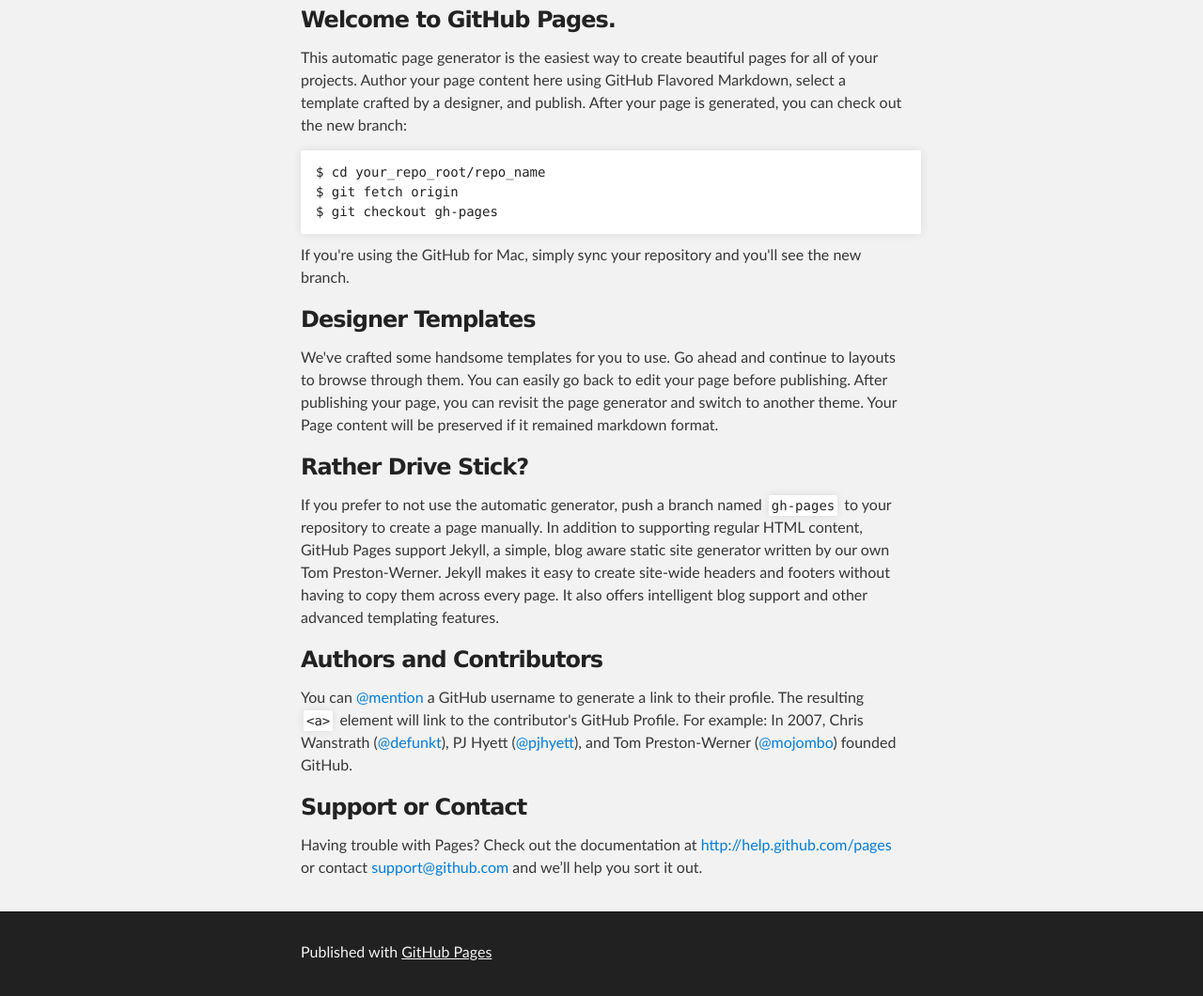
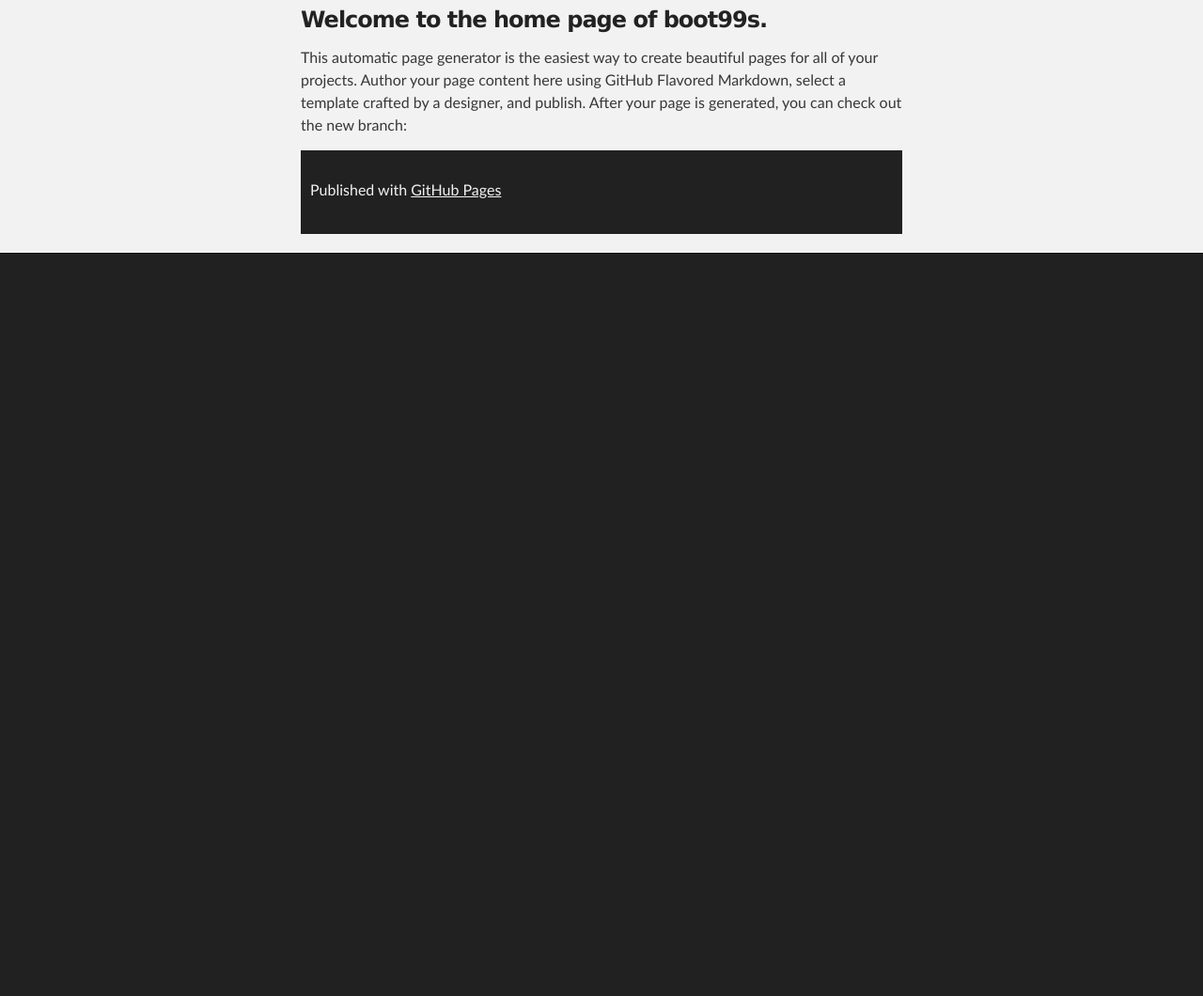
Before and after one commit to robertagrussu/_boot99.github.io, a plain HTML site: page index.html in a window 1280 px wide. Shown: the part 221-1281 px from the top of the page at 94% size. After the commit the page ends 800 px from the top, so only its background shows below. Drawn offline with Linux system fonts and the light colour scheme.

Commit message:
Update index.html

```diff
--- a/index.html
+++ b/index.html
@@ -28,38 +28,11 @@
     <div id="main_content_wrap" class="outer">
       <section id="main_content" class="inner">
         <h3>
-<a name="welcome-to-github-pages" class="anchor" href="#welcome-to-github-pages"><span class="octicon octicon-link"></span></a>Welcome to GitHub Pages.</h3>
+<a name="welcome-to-github-pages" class="anchor" href="#welcome-to-github-pages">
+  <span class="octicon octicon-link"></span></a>Welcome to the home page of boot99s.</h3>
 
 <p>This automatic page generator is the easiest way to create beautiful pages for all of your projects. Author your page content here using GitHub Flavored Markdown, select a template crafted by a designer, and publish. After your page is generated, you can check out the new branch:</p>
 
-<pre><code>$ cd your_repo_root/repo_name
-$ git fetch origin
-$ git checkout gh-pages
-</code></pre>
-
-<p>If you're using the GitHub for Mac, simply sync your repository and you'll see the new branch.</p>
-
-<h3>
-<a name="designer-templates" class="anchor" href="#designer-templates"><span class="octicon octicon-link"></span></a>Designer Templates</h3>
-
-<p>We've crafted some handsome templates for you to use. Go ahead and continue to layouts to browse through them. You can easily go back to edit your page before publishing. After publishing your page, you can revisit the page generator and switch to another theme. Your Page content will be preserved if it remained markdown format.</p>
-
-<h3>
-<a name="rather-drive-stick" class="anchor" href="#rather-drive-stick"><span class="octicon octicon-link"></span></a>Rather Drive Stick?</h3>
-
-<p>If you prefer to not use the automatic generator, push a branch named <code>gh-pages</code> to your repository to create a page manually. In addition to supporting regular HTML content, GitHub Pages support Jekyll, a simple, blog aware static site generator written by our own Tom Preston-Werner. Jekyll makes it easy to create site-wide headers and footers without having to copy them across every page. It also offers intelligent blog support and other advanced templating features.</p>
-
-<h3>
-<a name="authors-and-contributors" class="anchor" href="#authors-and-contributors"><span class="octicon octicon-link"></span></a>Authors and Contributors</h3>
-
-<p>You can <a href="https://github.com/blog/821" class="user-mention">@mention</a> a GitHub username to generate a link to their profile. The resulting <code>&lt;a&gt;</code> element will link to the contributor's GitHub Profile. For example: In 2007, Chris Wanstrath (<a href="https://github.com/defunkt" class="user-mention">@defunkt</a>), PJ Hyett (<a href="https://github.com/pjhyett" class="user-mention">@pjhyett</a>), and Tom Preston-Werner (<a href="https://github.com/mojombo" class="user-mention">@mojombo</a>) founded GitHub.</p>
-
-<h3>
-<a name="support-or-contact" class="anchor" href="#support-or-contact"><span class="octicon octicon-link"></span></a>Support or Contact</h3>
-
-<p>Having trouble with Pages? Check out the documentation at <a href="http://help.github.com/pages">http://help.github.com/pages</a> or contact <a href="mailto:support@github.com">support@github.com</a> and we’ll help you sort it out.</p>
-      </section>
-    </div>
 
     <!-- FOOTER  -->
     <div id="footer_wrap" class="outer">
```
